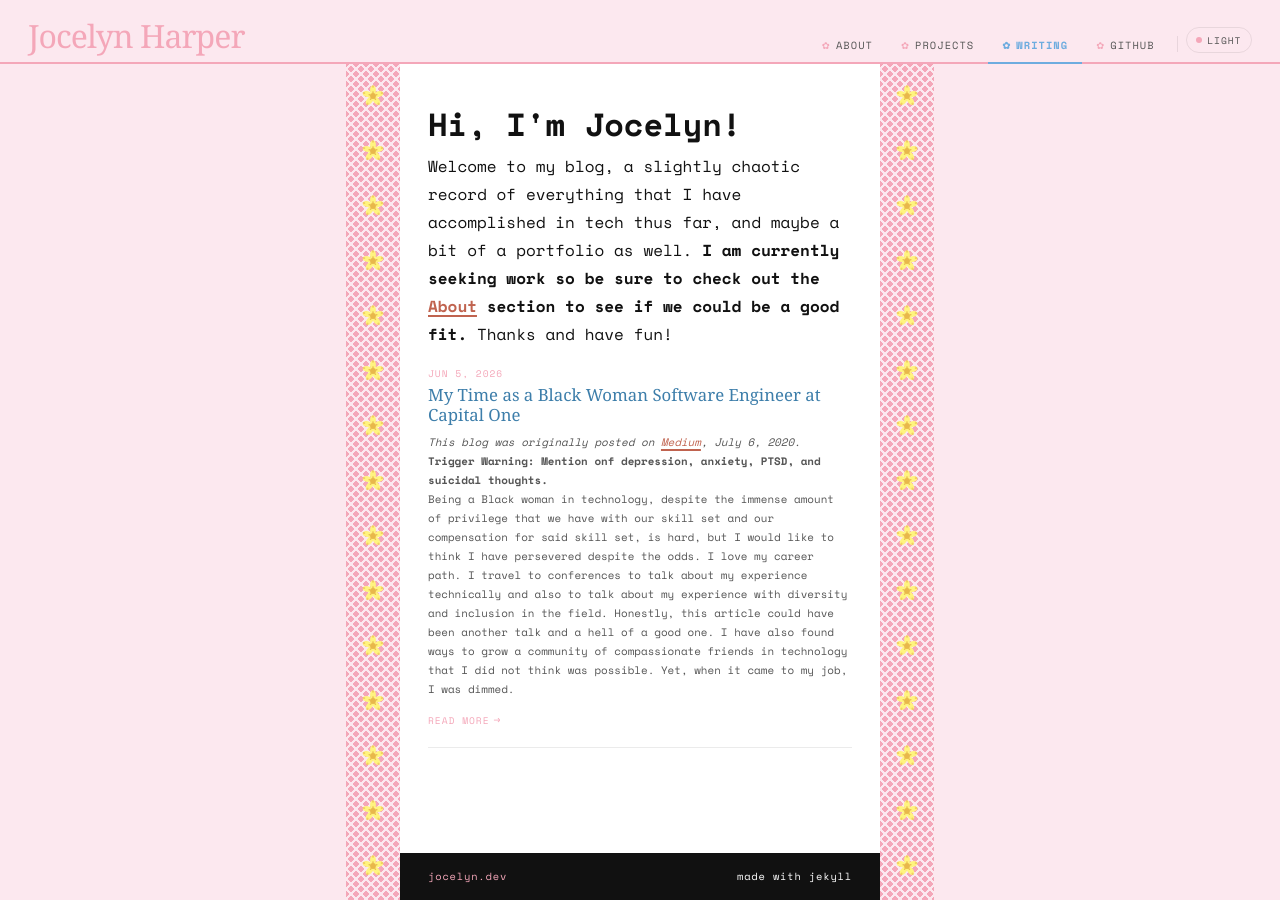
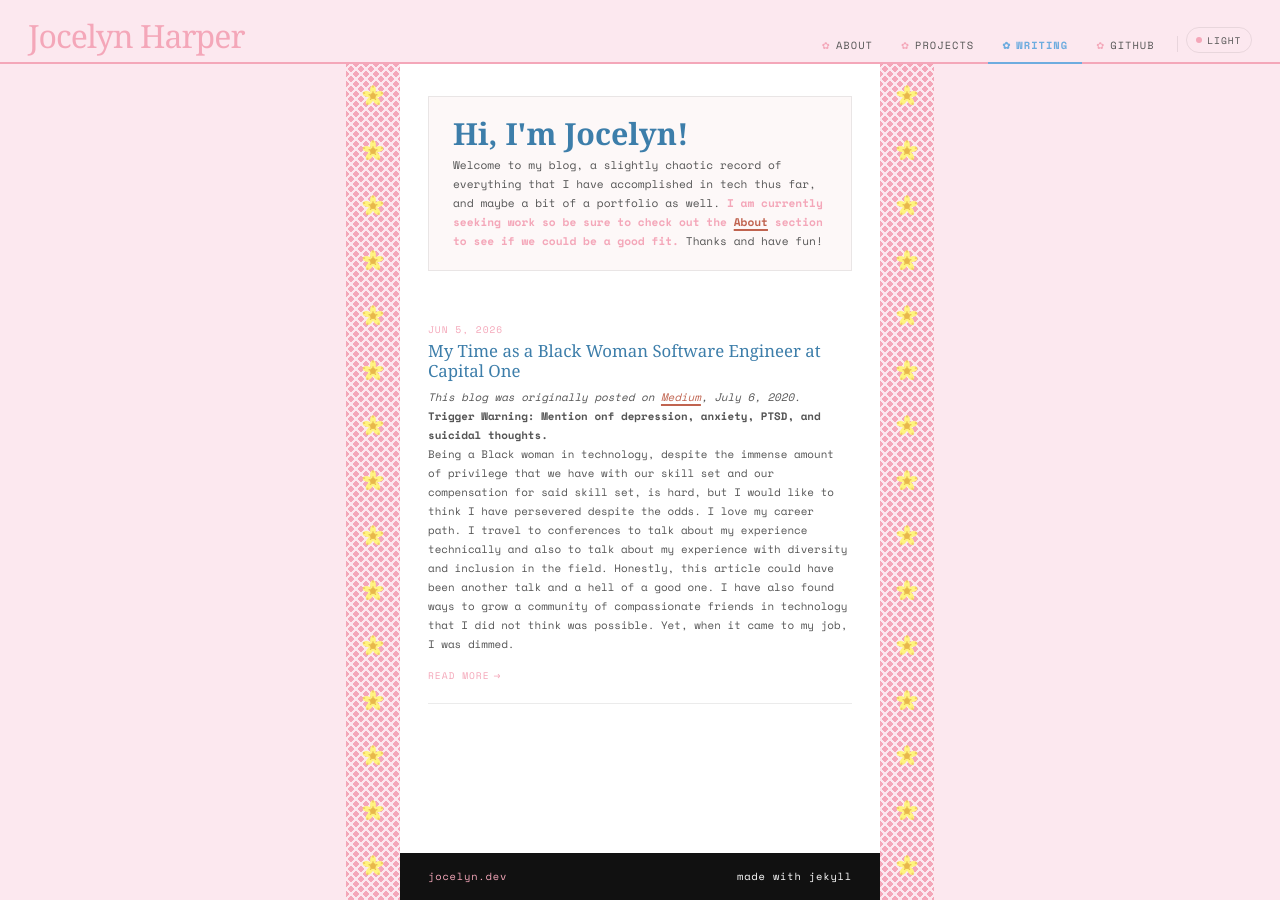
Before and after one commit to javawitch/javawitch.github.io, a Jekyll site: the page built from index.html, in a window 1280 px wide. Built offline with Jekyll 4.4.1, drawn with Linux system fonts in a browser that asks for light colours.

Commit message:
Forgot to commit the css... typical.

```diff
--- a/_sass/petal.scss
+++ b/_sass/petal.scss
@@ -132,6 +132,32 @@
     width: 5px; height: 5px;
     top: -5px; left: 1px;
     box-shadow: 0 12px 0 var(--flower);
+  }
+}
+
+.writing-header {
+  max-width: 680px;
+  margin-bottom: 2rem;
+  background: var(--bg-subtle);
+  padding: 1.25rem 1.5rem;
+  border: 1px solid var(--border);
+
+  h1 {
+    font-family: var(--font-serif);
+    font-size: 1.9rem;
+    color: var(--heading);
+    line-height: 1.1;
+    margin-bottom: 0.3rem;
+  }
+
+  p {
+    font-size: 0.7rem;
+    color: var(--ink-muted);
+    line-height: 1.7;
+  }
+
+  b {
+    color: var(--accent);
   }
 }
 
```
